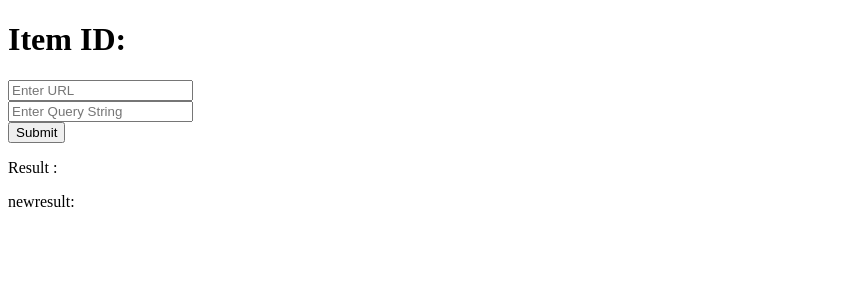
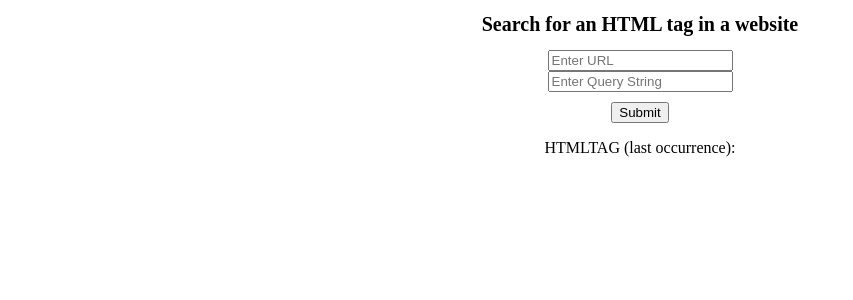
Before and after one commit to Husayn-Esmail/Python-Web-Scrape-API, a FastAPI app: page /form in a window 1280 px wide. Shown: the top 300 px of the page, without its empty margins (0-853 px from the left). Run offline with FastAPI, Linux system fonts and the light colour scheme; parts of the project's set-up code (start-up, migrations or seed data) failed here and were passed over.

Commit message:
completed the template and css for the API, functionality is not yet implemented yet

```diff
--- a/main.py
+++ b/main.py
@@ -1,44 +1,53 @@
+# fast api things
 from fastapi import FastAPI, Form, Request
 from fastapi.responses import HTMLResponse
 from fastapi.staticfiles import StaticFiles
 from fastapi.templating import Jinja2Templates
 from typing import Optional
 from pydantic import BaseModel
+# requests for handling get and post
 import requests
+# database things
 from sqlalchemy import create_engine
 from sqlalchemy.ext.declarative import declarative_base
 from sqlalchemy.orm import sessionmaker
 
-SQLALCHEMY_DATABASE_URL = "splite:///./tagselector.db"
+# This is connecting the database I think
+SQLALCHEMY_DATABASE_URL = "sqlite:///./tagselector.db"
 
 engine = create_engine (
-    SQLALCEHMY_DATABASE_URL, connect_args={"check_same_thread":False}
+    SQLALCHEMY_DATABASE_URL, connect_args={"check_same_thread":False}
 )
 SessionLocal = sessionmaker(autocommit=False, autoflush=False, bind=engine)
 Base = declarative_base()
 
+# this is handling the static files (like css)
 app = FastAPI()
 app.mount("/static", StaticFiles(directory="static"),name="static")
+# this tells fastapi where to find templates
 templates = Jinja2Templates(directory="templates")
 
+# this is an object representing what I want to store in the database
 class Data(BaseModel):
     link: str
     text: str
     tag: str
 
-
+# this will serve my form template at the specified path
 @app.get("/form")
 async def form_post(request: Request):
     result= ""
     return templates.TemplateResponse('form.html', context={'request': request, 'result': result})
 
+# this is supposed to handle form submissions but at the moment is not working
 @app.post("/form")
 async def form_post(request: Request, item: Data,  site: str = Form(...), qstring: str = Form(...)):
     item.link = site
     item.text = qstring
-    # return templates.TemplateResponse('form.html', context= {"request":request, 'result': result})
-    return item
+    return templates.TemplateResponse('form.html', context= {"request":request, 'result': result})
+    # return item
 
+# serves a page at the root directory. doesn't do anything right now
 @app.get('/')
 def read_root():
     return {"message":"Hello World"}
--- a/static/stylesheet.css
+++ b/static/stylesheet.css
@@ -0,0 +1,17 @@
+h1 {
+    text-align: center;
+    font-size: 1.25em;
+}
+
+.row {
+    text-align: center;
+}
+
+.button {
+    margin: 10px;
+    text-align: center;
+}
+
+p  {
+    text-align: center;
+}
--- a/templates/form.html
+++ b/templates/form.html
@@ -2,11 +2,12 @@
 <html>
   <head>
     <title>Web Scraping HTML API </title>
-    <link type="text/css" rel="stylesheet" href="{{ url_for('static', path='/stylesheet.css') }}">
+    <link type="text/css" rel="stylesheet" href="{{ url_for('static', path='stylesheet.css') }}">
   </head>
   <body>
-    <h1>Item ID: {{ id }}</h1>
-    <form>
+    <div class="content">
+      <h1>Search for an HTML tag in a website</h1>
+      <form class="input">
         <div class="row">
           <div class="col">
             <!-- input number 1 -->
@@ -18,9 +19,12 @@
           </div>
         </div>
         <!-- submit button -->
+        <div class="button">
           <input type="submit">
-      <p>Result : {{ result }}</p>
-      <p> newresult: {{ new_result }} </p>
+        </div>
+        <p>HTMLTAG (last occurrence): {{ result }}</p>
+
       </form>
+    </div>
   </body>
 </html>
```
Lines whose indentation alone changed are shown as unchanged.
